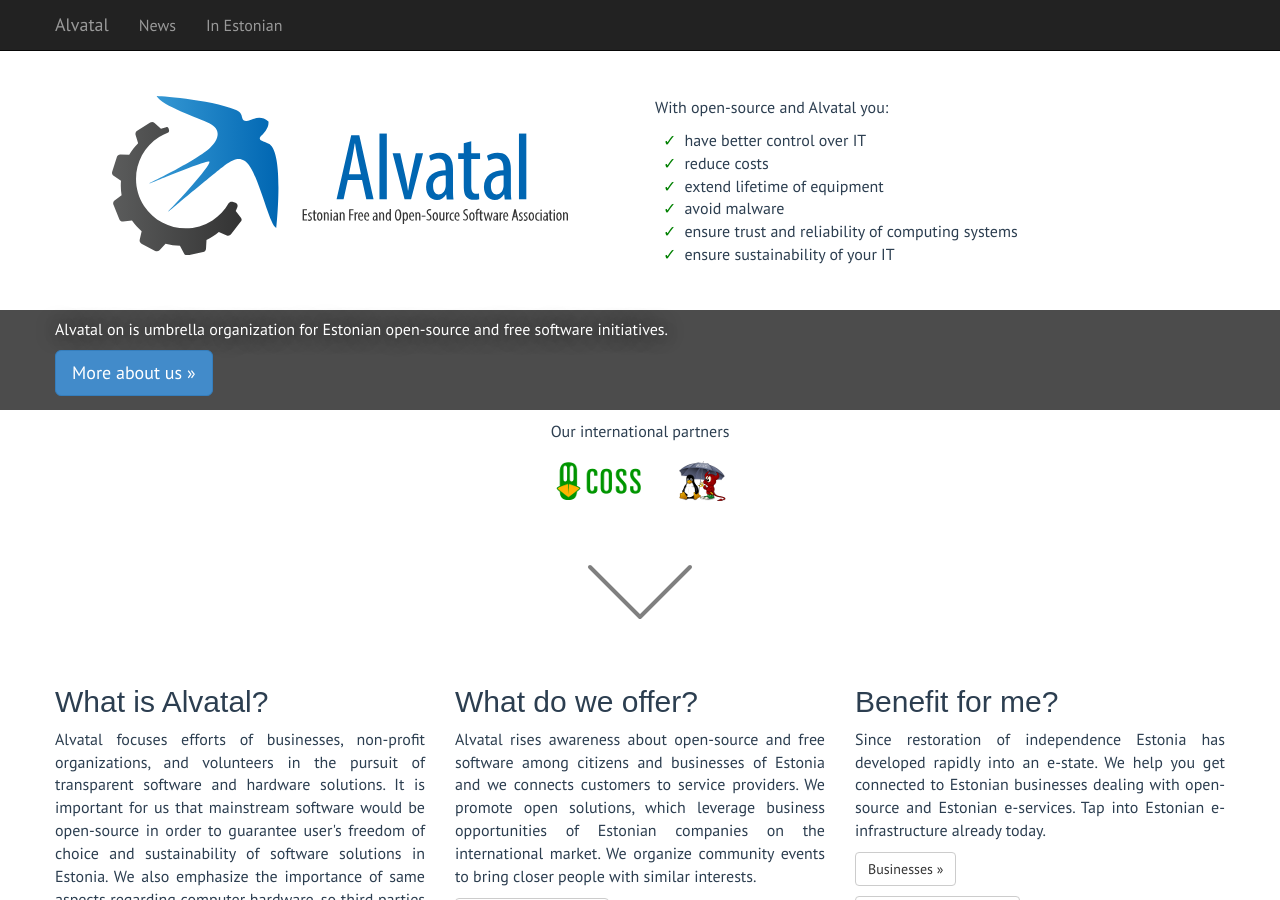
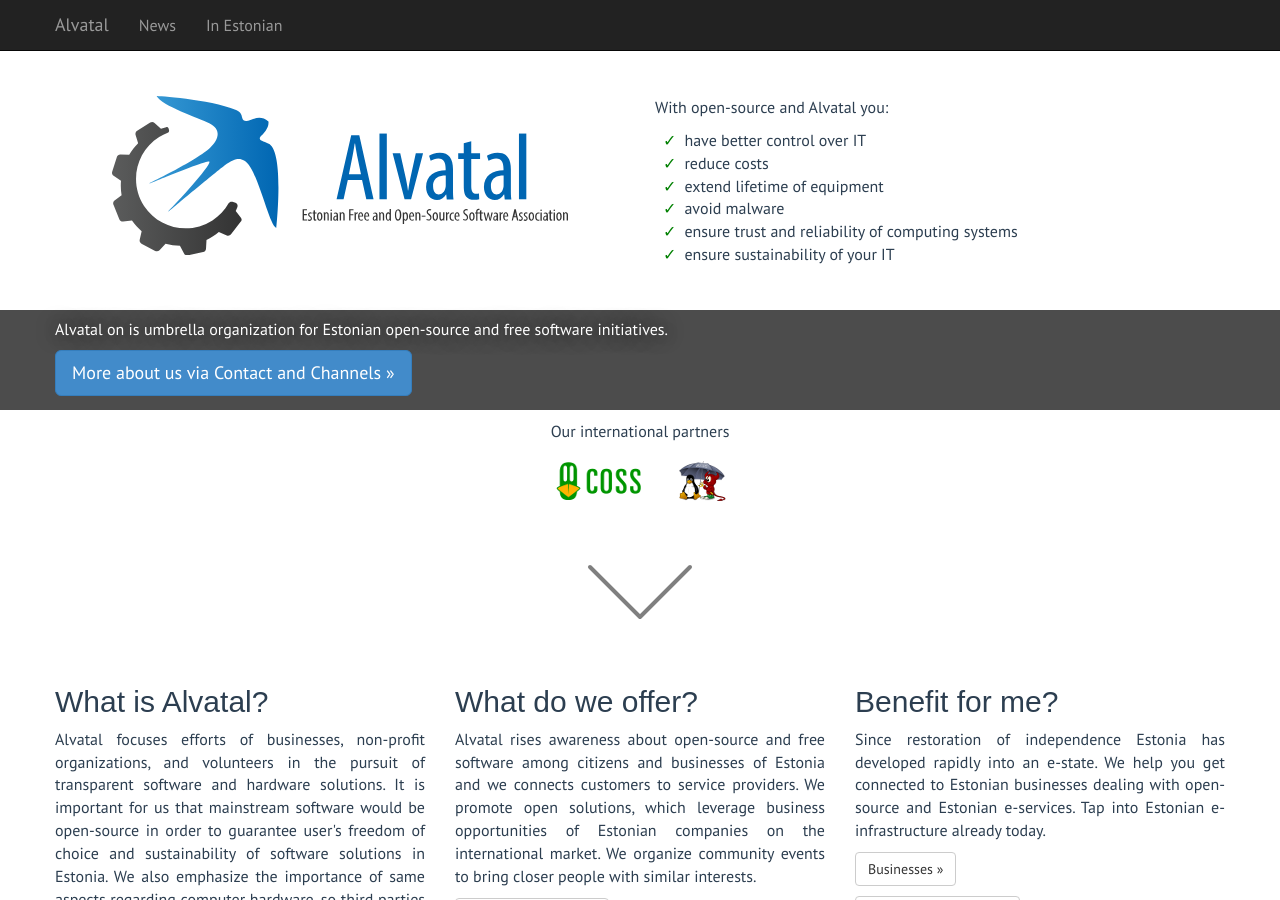
Before and after one commit to alvatal/alvatal.github.io, a Jekyll site: the page built from en/index.html, in a window 1280 px wide and 900 px high. Built offline with Jekyll 4.4.1, drawn with Linux system fonts in a browser that asks for light colours; some web fonts are replaced.

Commit message:
Update index.html
updates and fixes

```diff
--- a/en/index.html
+++ b/en/index.html
@@ -31,7 +31,7 @@
         free software initiatives.
         </p>
         <p>
-        <a class="btn btn-primary btn-lg" href="#" role="button">More about us &raquo;</a>
+        <a class="btn btn-primary btn-lg" href="javascript: document.body.scrollIntoView(false);" role="button">More about us via Contact and Channels &raquo;</a>
         </p>
     </div>
 </div>
@@ -74,7 +74,7 @@
             to tap into user's text messages, e-mails, audio- or videocalls.
 
             </p>
-            <a class="btn btn-default" href="https://en.wikipedia.org/wiki/Open_source" role="button">More about open-source &raquo;</a></p>
+            <a class="btn btn-default" href="https://en.wikipedia.org/wiki/Open_source" role="button" target="_blank">More about open-source &raquo;</a></p>
         </div>
         <div class="col-md-4">
             <h2>What do we offer?</h2>
@@ -102,7 +102,7 @@
 
             </p>
             <p><a class="btn btn-default" href="/business/" role="button">Businesses &raquo;</a></p>
-            <p><a class="btn btn-default" href="https://e-estonia.com/" role="button">More about e-Estonia &raquo;</a></p>
+            <p><a class="btn btn-default" href="https://e-estonia.com/" role="button" target="_blank">More about e-Estonia &raquo;</a></p>
         </div>
     </div>
 </div>
@@ -119,7 +119,7 @@
             We have facilities to host conferences for up to 400 persons.
             </p>
 
-            <p><a class="btn btn-default" href="http://www.ecb.ee/en/" role="button">Organize conference in Estonia &raquo;</a></p>
+            <p><a class="btn btn-default" href="http://www.ecb.ee/en/" role="button" target="_blank">Organize conference in Estonia &raquo;</a></p>
         </div>
 
           <div class="col-md-4">
@@ -132,7 +132,7 @@
               Estonian e-residents enjoy doing business within European Union
               in a simplified manner avoiding the usual paperwork.
               </p>
-              <p><a class="btn btn-default" href="https://e-resident.gov.ee/" role="button">Apply for Estonian e-residency &raquo;</a></p>
+              <p><a class="btn btn-default" href="https://e-resident.gov.ee/" role="button" target="_blank">Apply for Estonian e-residency &raquo;</a></p>
 
           </div>
 
```
